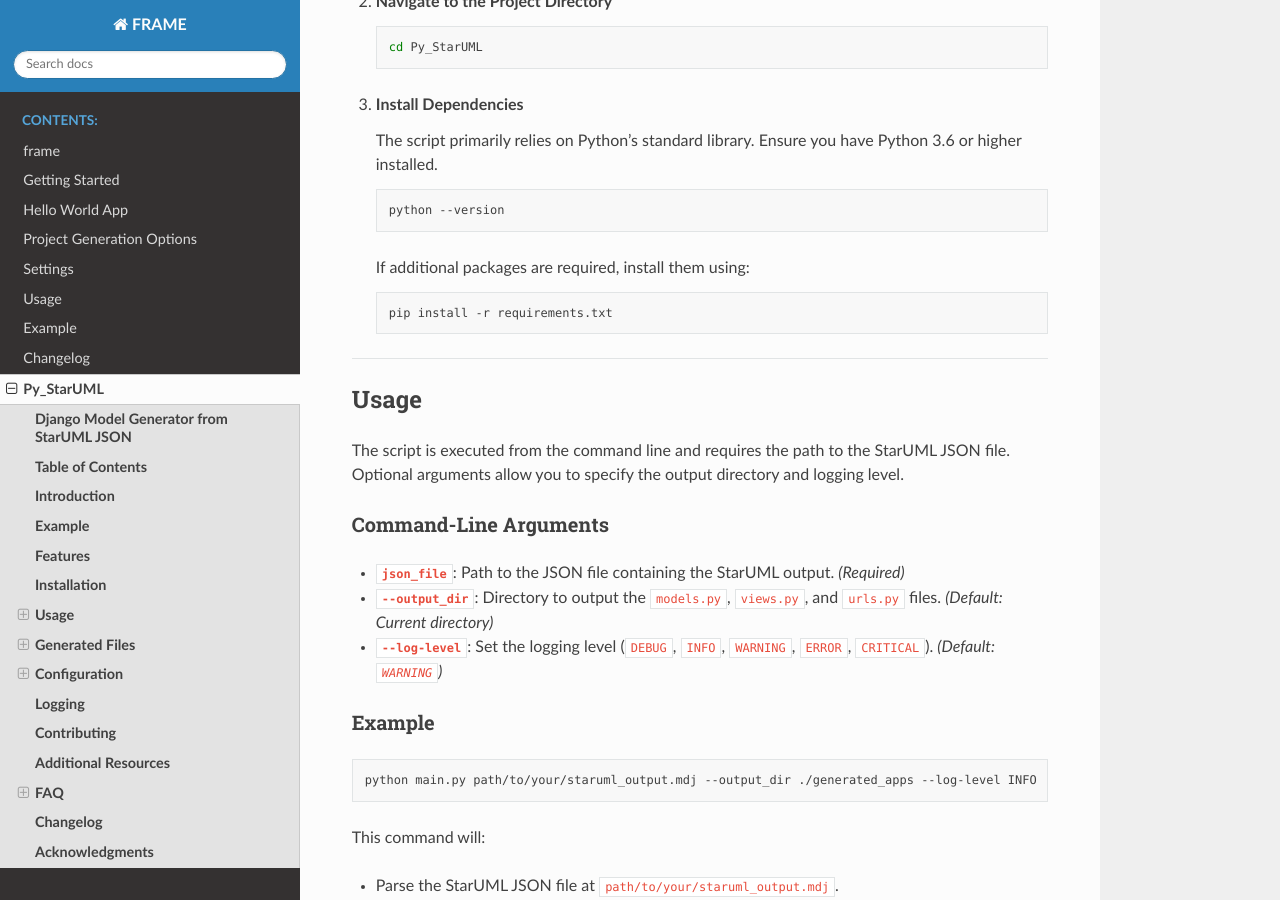
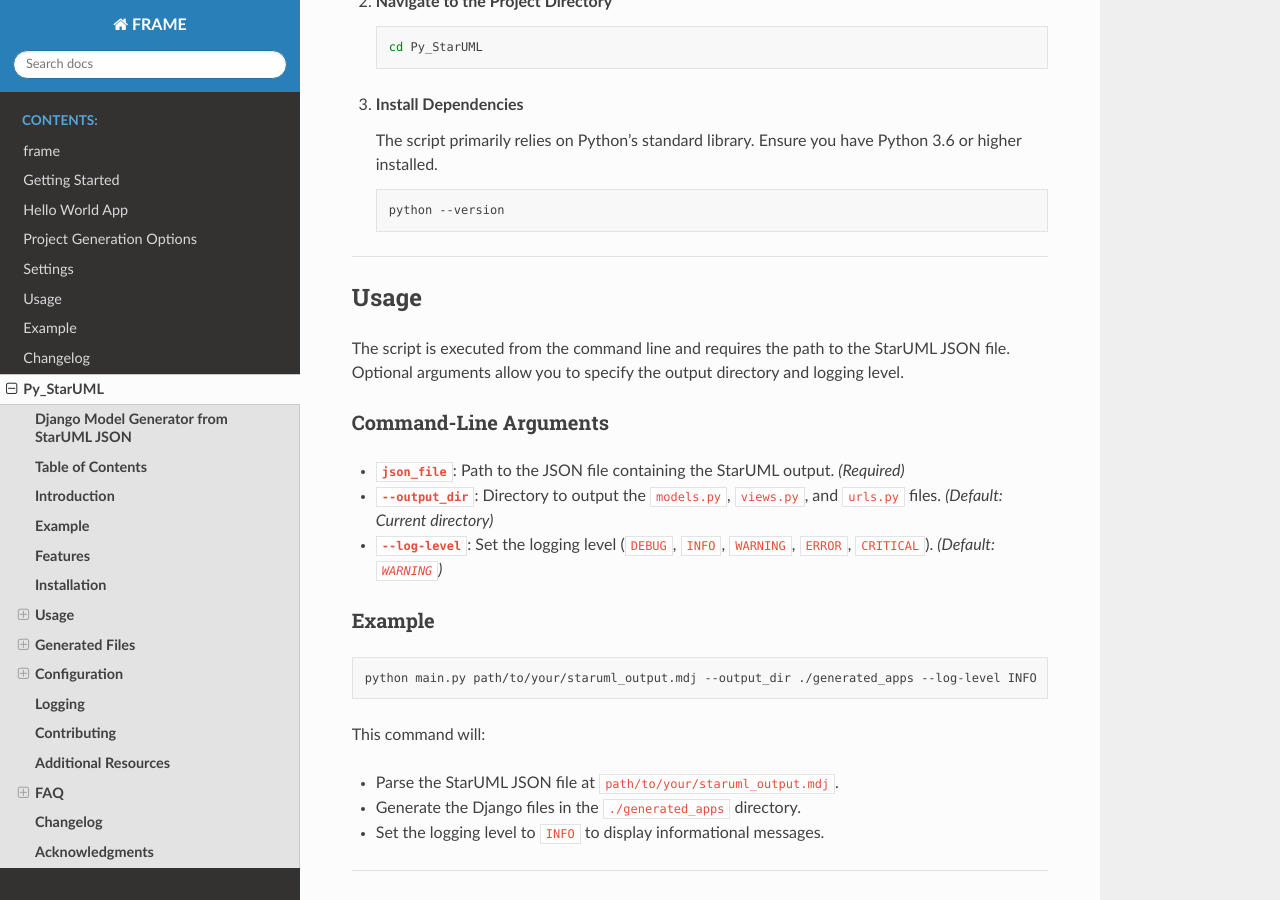
Before and after one commit to Agwebberley/FRAME, a Sphinx documentation site: the page built from docs/source/pystaruml.md, in a window 1280 px wide and 900 px high, scrolled down 2122 px. Built offline with Sphinx 7.4.7 and the Read the Docs theme 3.1.0, drawn with Linux system fonts in a browser that asks for light colours.

Commit message:
docs: Fix unnessasry pip install line

````diff
--- a/docs/source/pystaruml.md
+++ b/docs/source/pystaruml.md
@@ -68,12 +68,6 @@ All the examples are based on the following ERD diagram:
 
    ```bash
    python --version
-   ```
-
-   If additional packages are required, install them using:
-
-   ```bash
-   pip install -r requirements.txt
    ```
 
 ---
````
